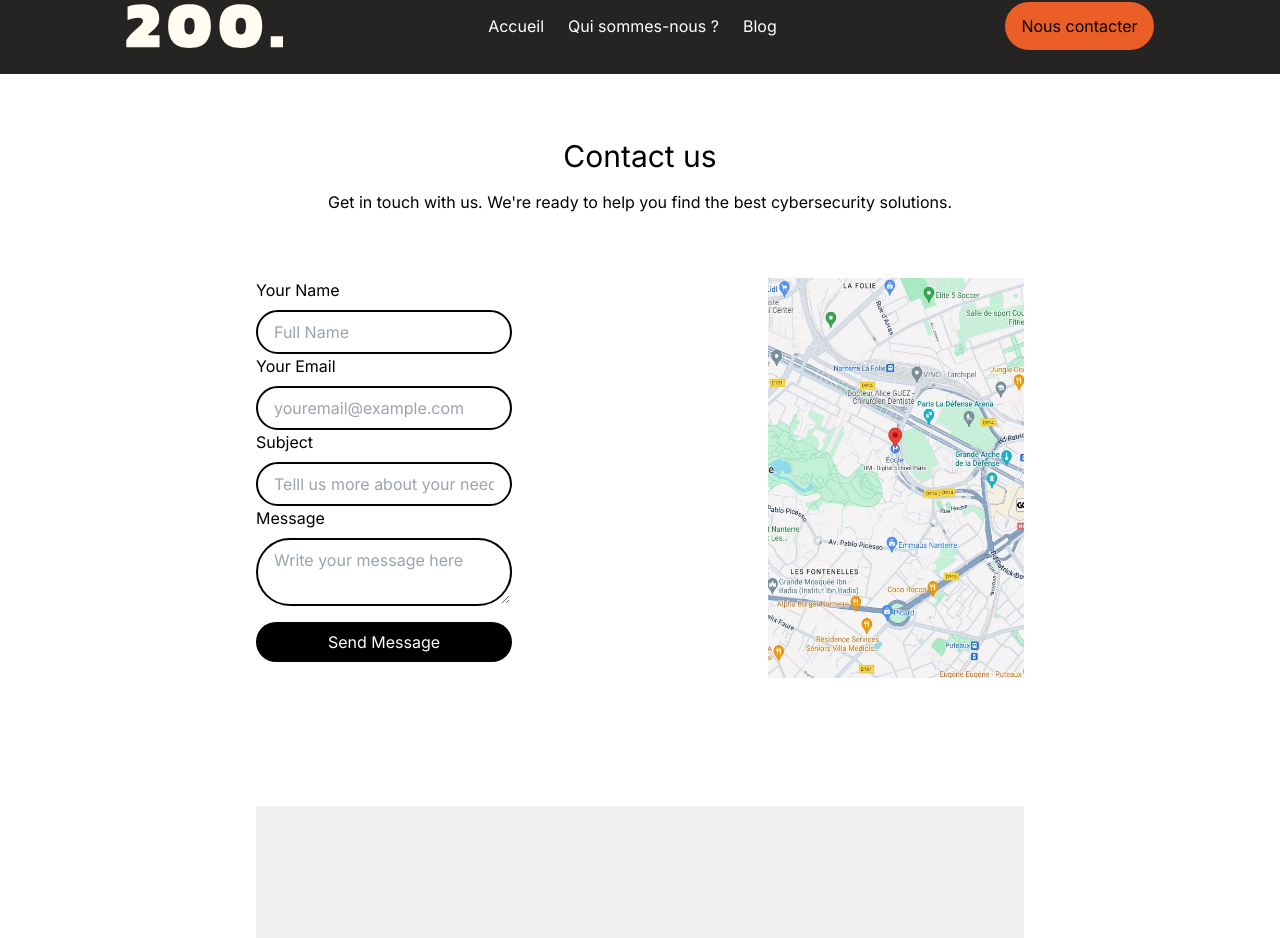
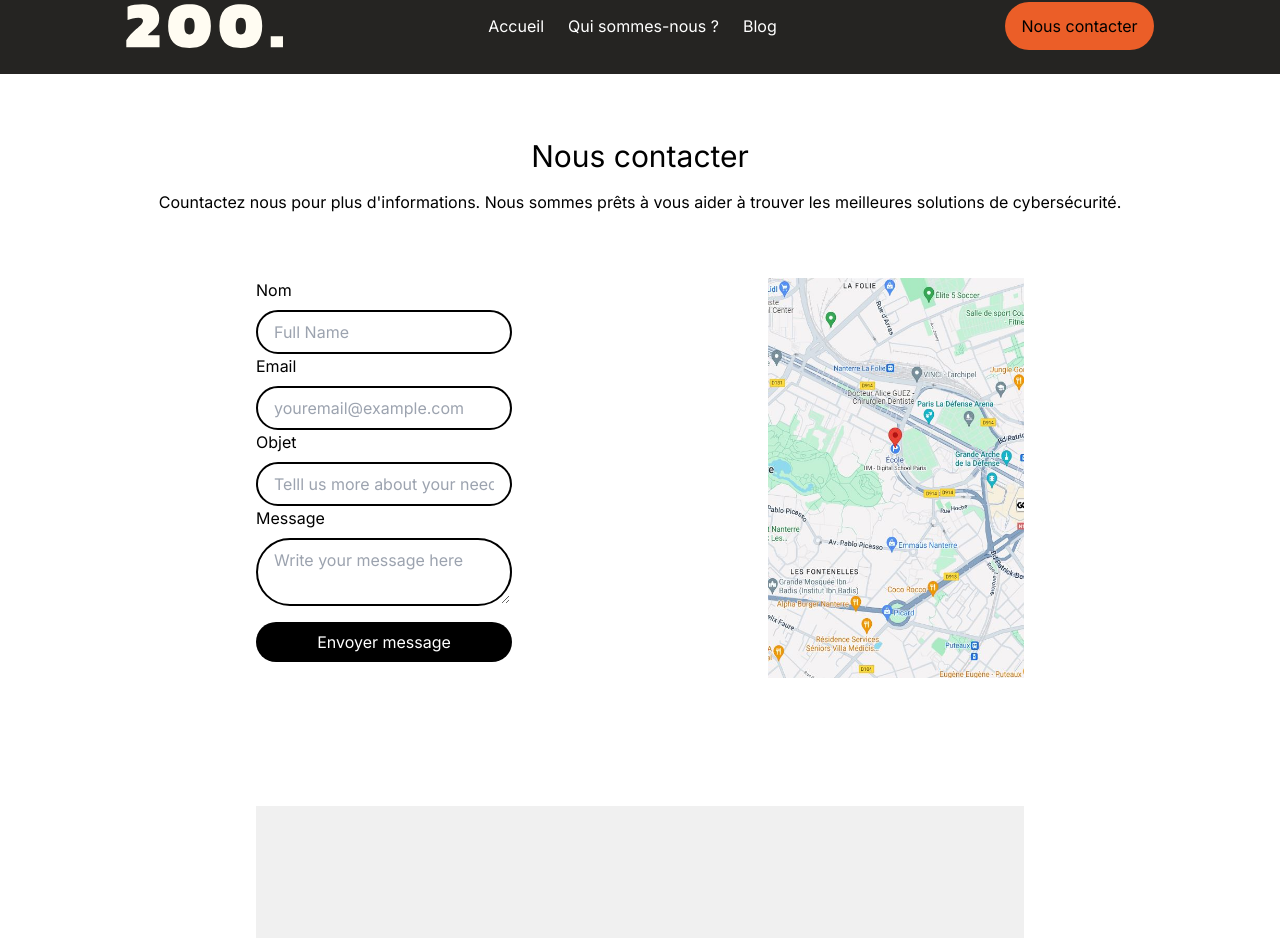
Before and after one commit to HyTaXx/agence200, a Next.js app: page /contact in a window 1280 px wide. Shown: the part 22-960 px from the top of the page. Built offline with nearby package versions, Linux system fonts and the light colour scheme.

Commit message:
:hammer: fix contact page

```diff
--- a/src/app/contact/page.js
+++ b/src/app/contact/page.js
@@ -36,10 +36,11 @@ const ContactForm = () => {
             <Header />
             <section className="flex flex-col justify-center pb-16">
                 <div className="flex flex-col justify-center py-16 gap-4">
-                    <h2 className="text-center text-3xl">Contact us</h2>
+                    <h2 className="text-center text-3xl">Nous contacter</h2>
                     <p className="text-center">
-                        Get in touch with us. We're ready to help you find the
-                        best cybersecurity solutions.
+                        Countactez nous pour plus d'informations. Nous sommes
+                        prêts à vous aider à trouver les meilleures solutions de
+                        cybersécurité.
                     </p>
                 </div>
                 <section className="flex flex-row px-32">
@@ -48,7 +49,7 @@ const ContactForm = () => {
                         onSubmit={handleSubmit}
                     >
                         <div className="flex flex-col gap-2">
-                            <label htmlFor="name">Your Name</label>
+                            <label htmlFor="name">Nom</label>
                             <input
                                 type="text"
                                 id="name"
@@ -60,7 +61,7 @@ const ContactForm = () => {
                             />
                         </div>
                         <div className="flex flex-col gap-2">
-                            <label htmlFor="email">Your Email</label>
+                            <label htmlFor="email">Email</label>
                             <input
                                 type="email"
                                 id="email"
@@ -72,7 +73,7 @@ const ContactForm = () => {
                             />
                         </div>
                         <div className="flex flex-col gap-2">
-                            <label htmlFor="subject">Subject</label>
+                            <label htmlFor="subject">Objet</label>
                             <input
                                 type="text"
                                 id="subject"
@@ -98,7 +99,7 @@ const ContactForm = () => {
                             type="submit"
                             className="bg-black text-white px-4 py-2 rounded-full my-4"
                         >
-                            Send Message
+                            Envoyer message
                         </button>
                     </form>
                     <div className="w-1/2 flex justify-end px-32">
@@ -107,15 +108,15 @@ const ContactForm = () => {
                 </section>
                 <div className="flex flex-row justify-around px-6 mx-64 my-32 py-32 bg-[#f0f0f0]">
                     <div>
-                        <h3 className="text-3xl">Call us</h3>
+                        <h3 className="text-3xl">Telephone</h3>
                         <p>+33 00 00 00 00</p>
                     </div>
                     <div>
-                        <h3 className="text-3xl">Email us</h3>
+                        <h3 className="text-3xl">Email</h3>
                         <p>contactagence200@gmail.com</p>
                     </div>
                     <div>
-                        <h3 className="text-3xl">Visit Us</h3>
+                        <h3 className="text-3xl">Locaux</h3>
                         <p>200 Agency</p>
                     </div>
                 </div>
```
